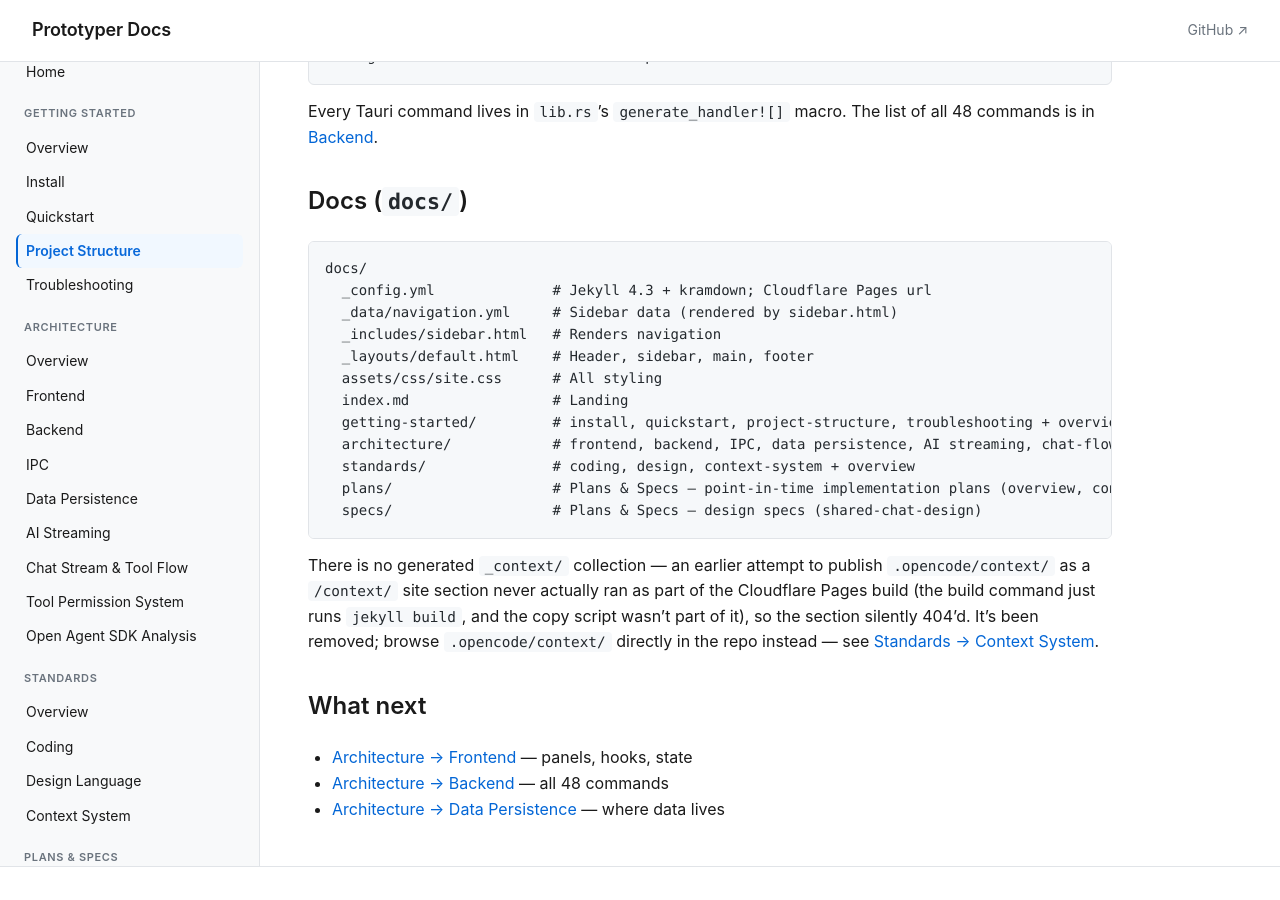
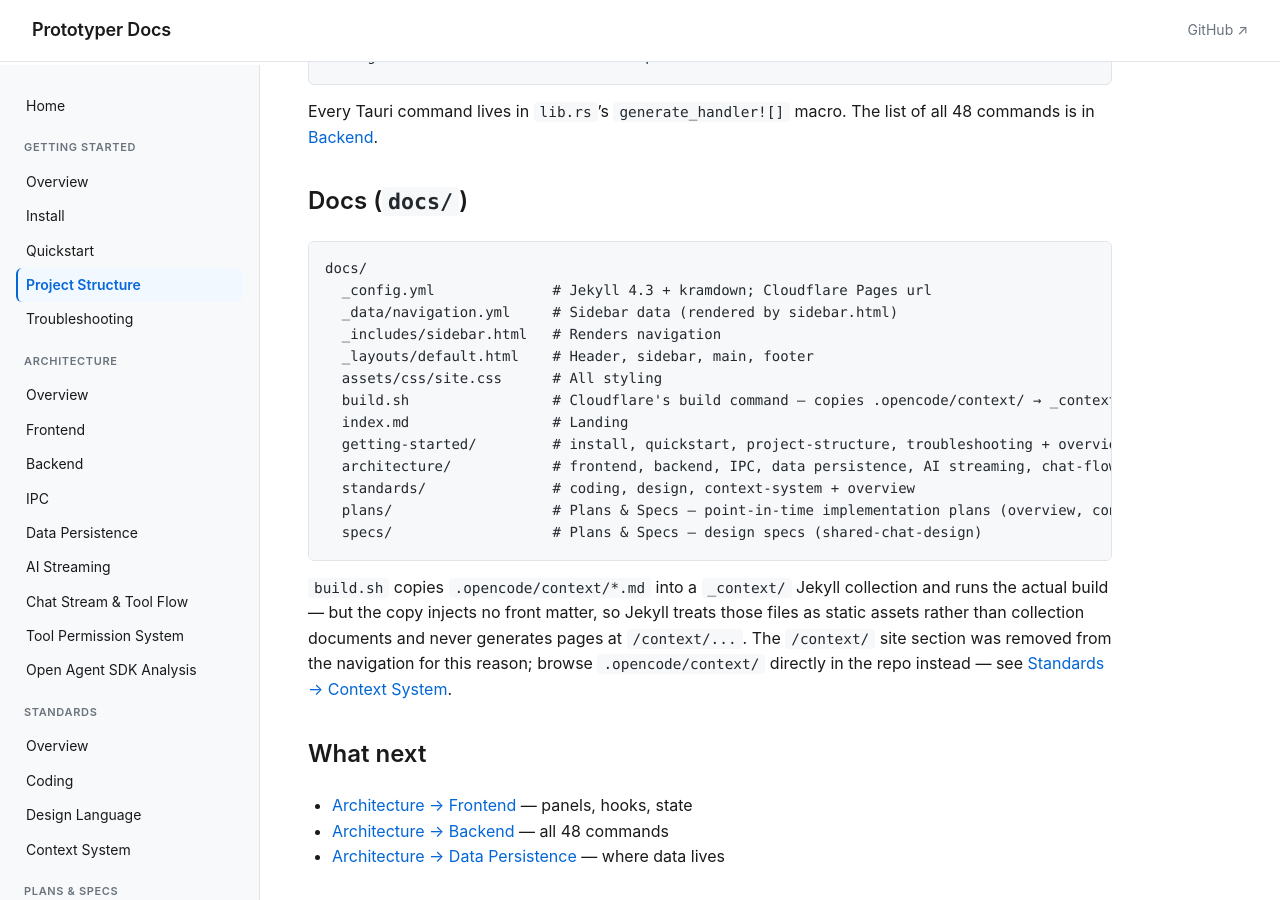
Before and after one commit to mihajlobt/rust-prototyper, a Jekyll site: the page built from docs/getting-started/project-structure.md, in a window 1280 px wide and 900 px high, scrolled down 1619 px. Built offline with Jekyll 4.4.1, drawn with Linux system fonts in a browser that asks for light colours.

Commit message:
fix(docs): restore build.sh — it's the live Cloudflare Pages build command
The previous commit deleted build.sh based on the (wrong) assumption that
it never ran as part of the actual deploy. It does — Cloudflare's build
command invokes it directly (it ends with `jekyll build`), and removing it
broke the live build entirely (commit 611a142 failed to deploy).

Corrected the actual root cause of the broken /context/ section: build.sh
copies .opencode/context/*.md into the _context collection with a plain
`cp`, injecting no Jekyll front matter. Jekyll therefore treats the copied
files as static assets, not collection documents — no pages are ever
generated at /context/..., and Cloudflare's fallback routing serves the
homepage. Updated context-system.md and project-structure.md to describe
this accurately instead of the earlier (incorrect) "script never runs"
explanation. The /context/ nav entry stays removed either way.

````diff
--- a/docs/_config.yml
+++ b/docs/_config.yml
@@ -10,6 +10,11 @@
 # Use a custom layout (no theme dependency)
 theme: null
 plugins: []
+
+collections:
+  context:
+    output: true
+    permalink: /context/:path/
 
 # Source: ./docs
 source: .
@@ -32,6 +37,7 @@
   - vendor/
   - .bundle/
   - node_modules/
+  - build.sh
 
 # Don't copy these to the build
 keep_files: []
@@ -43,3 +49,8 @@
       type: pages
     values:
       layout: default
+  - scope:
+      path: ""
+      type: "context"
+    values:
+      layout: default
--- a/docs/getting-started/project-structure.md
+++ b/docs/getting-started/project-structure.md
@@ -85,6 +85,7 @@
   _includes/sidebar.html   # Renders navigation
   _layouts/default.html    # Header, sidebar, main, footer
   assets/css/site.css      # All styling
+  build.sh                 # Cloudflare's build command — copies .opencode/context/ → _context/, runs jekyll build
   index.md                 # Landing
   getting-started/         # install, quickstart, project-structure, troubleshooting + overview
   architecture/            # frontend, backend, IPC, data persistence, AI streaming, chat-flow, tool permissions, agent SDK analysis
@@ -93,7 +94,7 @@
   specs/                   # Plans & Specs — design specs (shared-chat-design)
 ```
 
-There is no generated `_context/` collection — an earlier attempt to publish `.opencode/context/` as a `/context/` site section never actually ran as part of the Cloudflare Pages build (the build command just runs `jekyll build`, and the copy script wasn't part of it), so the section silently 404'd. It's been removed; browse `.opencode/context/` directly in the repo instead — see [Standards → Context System]({{ '/standards/context-system/' | relative_url }}).
+`build.sh` copies `.opencode/context/*.md` into a `_context/` Jekyll collection and runs the actual build — but the copy injects no front matter, so Jekyll treats those files as static assets rather than collection documents and never generates pages at `/context/...`. The `/context/` site section was removed from the navigation for this reason; browse `.opencode/context/` directly in the repo instead — see [Standards → Context System]({{ '/standards/context-system/' | relative_url }}).
 
 ## What next
 
````
Also changed, not shown: docs/standards/context-system.md (+1 -1 lines), 1 other file.
